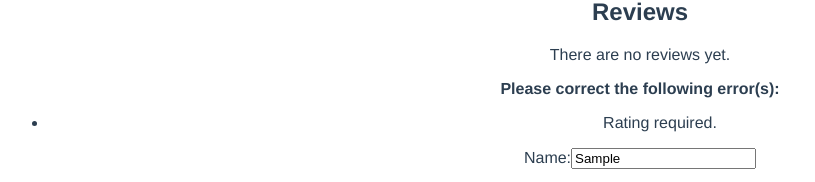
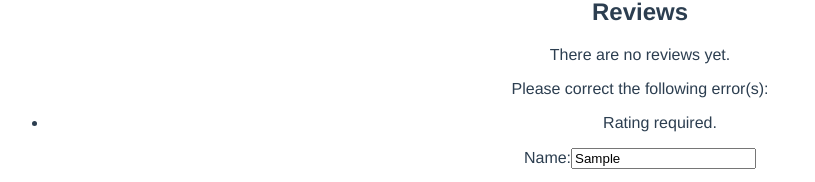
Before and after one commit to MIClavelTe/vue-my-project, a Vue app: page /about in a window 1280 px wide. Both pictures are taken after typing "Sample", "Sample" into the empty fields and a click on the input "Submit". Shown: the part 483-665 px from the top of the page, without its empty margins (0-815 px from the left). Built offline with nearby package versions, Linux system fonts and the light colour scheme.

Commit message:
fix error

```diff
--- a/src/views/productReview.vue
+++ b/src/views/productReview.vue
@@ -1,11 +1,11 @@
 <template>
   <form class="review-form" @submit.prevent="onSubmit">
-    <p v-if="errors.length">
-      <b>Please correct the following error(s):</b>
+    <div v-if="errors.length">
+      <p>Please correct the following error(s):</p>
       <ul>
         <li v-for="(error, index) in errors" :key="index">{{ error }}</li>
       </ul>
-    </p>
+    </div>
 
     <p>
       <label for="name">Name:</label>
```
